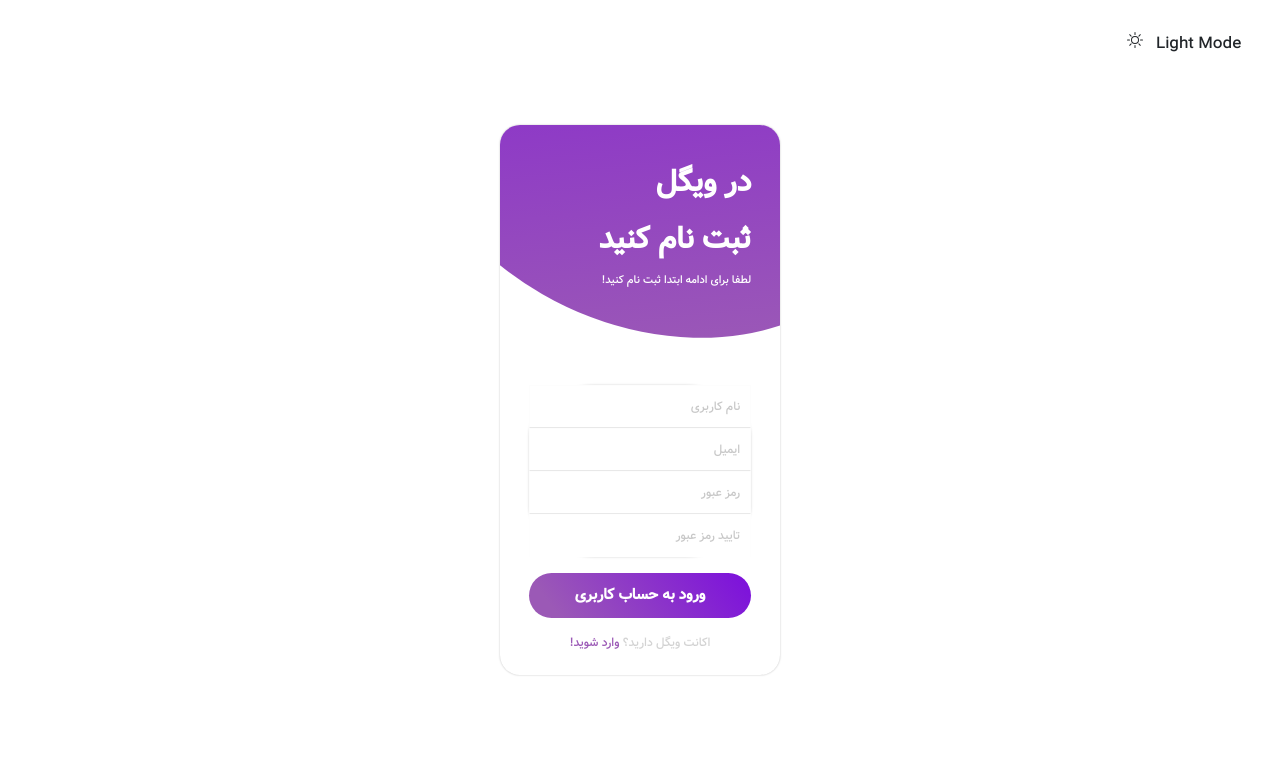
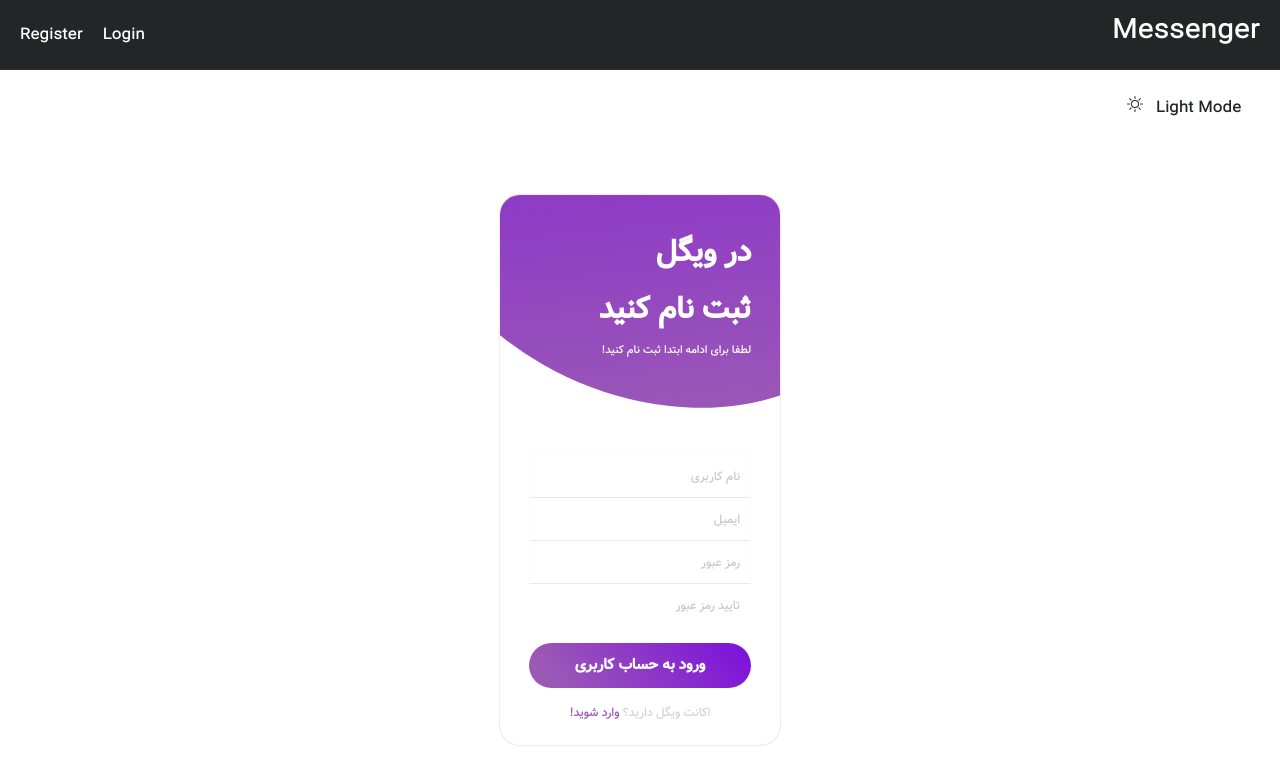
Before and after one commit to Erphha/Firebase-test, a React (Create React App) app: page /register in a window 1280 px wide. Both pictures are taken after a click on the link "!ثبت نام کنید". Shown: the top 784 px of the page. Built offline with nearby package versions, Linux system fonts and the light colour scheme.

Commit message:
Sign up logic

```diff
--- a/package.json
+++ b/package.json
@@ -8,6 +8,7 @@
     "@testing-library/react": "^13.3.0",
     "@testing-library/user-event": "^13.5.0",
     "bootstrap": "^5.1.3",
+    "firebase": "^9.9.0",
     "framer-motion": "^6.3.16",
     "mdb-react-ui-kit": "^4.0.0",
     "react": "^18.2.0",
@@ -15,6 +16,7 @@
     "react-dom": "^18.2.0",
     "react-icons": "^4.4.0",
     "react-redux": "^8.0.2",
+    "react-router-dom": "^5.2.0",
     "react-scripts": "5.0.1",
     "react-switch": "^7.0.0",
     "redux": "^4.2.0",
--- a/src/App.css
+++ b/src/App.css
@@ -1,4 +1,17 @@
-.AppContainer{
+*{
+  box-sizing: border-box;
+}
+
+:root{
+  --color-1: #242526;
+  --color-2: white;
+  --color-3: #0084ff;
+  --color-4: grey;
+  --color-5: #eb4034;
+  --color-6: #333333;
+}
+
+.register-page{
     width: 100%;
   height: 100vh;
   display: flex;
@@ -9,7 +22,9 @@
 
 #lightMode.AppContainer{
   background-color: #fff;
+  color: balck;
 }
 #darkMode.AppContainer{
-  background-color: #ccc;
+  background-color: rgb(99, 98, 98);
+  color: white;
 }
--- a/src/App.js
+++ b/src/App.js
@@ -1,14 +1,25 @@
-import AccountBox from "./components/signBox/SignBox";
+// import AccountBox from "./components/signBox/SignBox";
+import Home from './pages/Home';
+import Register from './pages/Register';
+import { BrowserRouter, Switch , Route } from "react-router-dom";
 import { useSelector } from "react-redux";
 import "./App.css";
+import Navbar from './components/UI/Navbar';
 
 function App() {
-  const dark = useSelector((state) => state.dark);
-  return (
-    <div className="AppContainer" id={dark ? "darkMode" : "lightMode"}>
-      <AccountBox />
-    </div>
-  );
+	const dark = useSelector((state) => state.dark);
+	return (
+		<div className="AppContainer" id={dark ? "darkMode" : "lightMode"}>
+			<BrowserRouter>
+				<Navbar/>
+				<Switch>
+					<Route exact path="/register" component={Register} />
+					<Route exact path="/" component={Home} />
+				</Switch>
+			</BrowserRouter>
+			{/* <AccountBox /> */}
+		</div>
+	);
 }
 
 export default App;
--- /dev/null
+++ b/src/components/UI/Navbar.css
@@ -0,0 +1,18 @@
+nav{
+    display: flex;
+    align-items: center;
+    justify-content: space-between;
+    height: 70px;
+    padding: 0px 20px;
+    background-color: var(--color-1);
+    border-bottom: 1px solid var(--color-6);
+}
+
+nav a{
+    color: var(--color-2);
+    text-decoration: none;
+}
+
+nav div a{
+    margin-right: 20px;
+}
--- /dev/null
+++ b/src/components/UI/Navbar.jsx
@@ -0,0 +1,18 @@
+import {Link} from 'react-router-dom'
+import './Navbar.css';
+
+const Navbar = () => {
+    return (
+        <nav>
+            <h3>
+                <Link to="/">Messenger</Link>
+            </h3>
+            <div>
+                <Link to="/register">Register</Link>
+                <Link to="/login">Login</Link>
+            </div>
+        </nav>
+     );
+}
+
+export default Navbar;
--- a/src/components/UI/ToggleTheme.css
+++ b/src/components/UI/ToggleTheme.css
@@ -1,6 +1,6 @@
 .toggle-theme{
     position: absolute;
-    top: 2rem;
+    top: 6rem;
     right: 2rem;
     width: 10%;
     display:flex;
--- a/src/components/signBox/LoginForm.jsx
+++ b/src/components/signBox/LoginForm.jsx
@@ -4,6 +4,8 @@ import { SignContext } from './SignContext';
 import './LoginForm.css'
 
 const LoginForm = (props) => {
+
+
 	const { switchToSignUp } = useContext(SignContext);
 	return (
 		<div className="FormBoxContainer">
--- a/src/components/signBox/SignUp.css
+++ b/src/components/signBox/SignUp.css
@@ -10,12 +10,14 @@
     flex-direction: column;
     align-items: center;
     margin-top: 10px;
+    border-bottom: none;
   }
   .FormContainer {
     width: 100%;
     display: flex;
     flex-direction: column;
-    box-shadow: 0px 0px 2.5px rgba(15, 15, 15, 0.19);
+    box-shadow:none;
+    border-bottom: none;
   }
   .Input {
     width: 100%;
@@ -71,3 +73,7 @@
   .SubmitButton:hover {
     filter: brightness(1.2);
   }
+  .error{
+    text-align: center;
+    color: var(--color-5);
+  }
--- a/src/components/signBox/SignUpForm.jsx
+++ b/src/components/signBox/SignUpForm.jsx
@@ -1,22 +1,45 @@
 import "bootstrap/dist/css/bootstrap.min.css";
-import { useContext } from "react";
+import { useContext, useState } from "react";
 import { SignContext } from "./SignContext";
 import "./SignUp.css";
 
 const SignUpForm = (props) => {
+	const [data, setData]= useState({
+		name: '',
+		email: '',
+		password: '',
+		confirmPass: '',
+		error: null,
+		loading: false
+	})
+	const {name,email, password,confirmPass,error,loading} = data;
 	const { switchToSignIn } = useContext(SignContext);
+
+		const handleChange =(e)=>{
+			setData(prevData=>({...prevData,[e.target.name]:e.target.value}));
+		};
+
+		const handleSubmit= async(e)=>{
+			e.preventDefault();
+      if(!name || !email || !password || !confirmPass){
+        setData({...data, error:"All fields are required!"})
+      }
+			console.log(data);
+		}
+
 
 	return (
 		<div className="FormBoxContainer">
-      <form className="FormContainer">
-        <input className="Input" type="text" placeholder="نام کاربری" />
-        <input className="Input" type="email" placeholder="ایمیل" />
-        <input className="Input" type="password" placeholder="رمز عبور" />
-        <input className="Input" type="password" placeholder="تایید رمز عبور" />
-      </form>
+			<form className="FormContainer" onSubmit={handleSubmit}>
+				<input className="Input" type="text" defaultValue={name} onChange={handleChange} placeholder="نام کاربری" />
+				<input className="Input" type="email" defaultValue={email} onChange={handleChange} placeholder="ایمیل" />
+				<input className="Input" type="password" defaultValue={password} onChange={handleChange} placeholder="رمز عبور" />
+				<input className="Input" type="password" defaultValue={confirmPass} onChange={handleChange} placeholder="تایید رمز عبور" />
+        {error? <p className='error'>{error}</p>:null}
 			<button className="SubmitButton my-3" type="submit">
 				ورود به حساب کاربری
 			</button>
+			</form>
 			<a className="MutedLink" href="#">
 				اکانت ویگل دارید؟{" "}
 				<a className="BoldLink" href="#" onClick={switchToSignIn}>
--- /dev/null
+++ b/src/pages/Home.jsx
@@ -0,0 +1,7 @@
+const Home = () => {
+    return (
+        <>Home Page</>
+     );
+}
+
+export default Home;
--- /dev/null
+++ b/src/pages/Register.jsx
@@ -0,0 +1,12 @@
+import SignBox from '../components/signBox/SignBox'
+
+const Register = () => {
+    return (
+        <div className="register-page">
+            <SignBox/>
+        </div>
+
+     );
+}
+
+export default Register;
```
Also changed, not shown: src/firebase.js (added, +22 -0 lines), 2 other files (tests, documents, lock files or other folders). Lines whose indentation alone changed are shown as unchanged.
